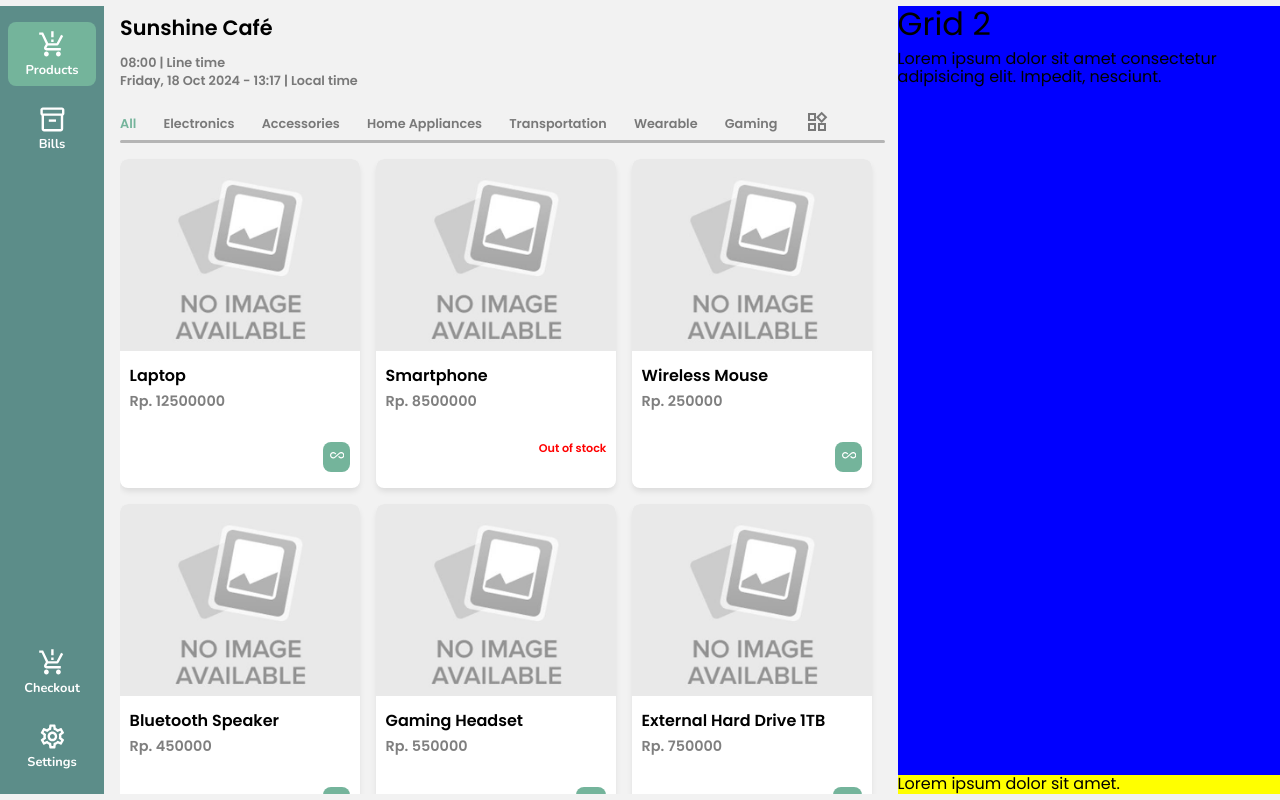
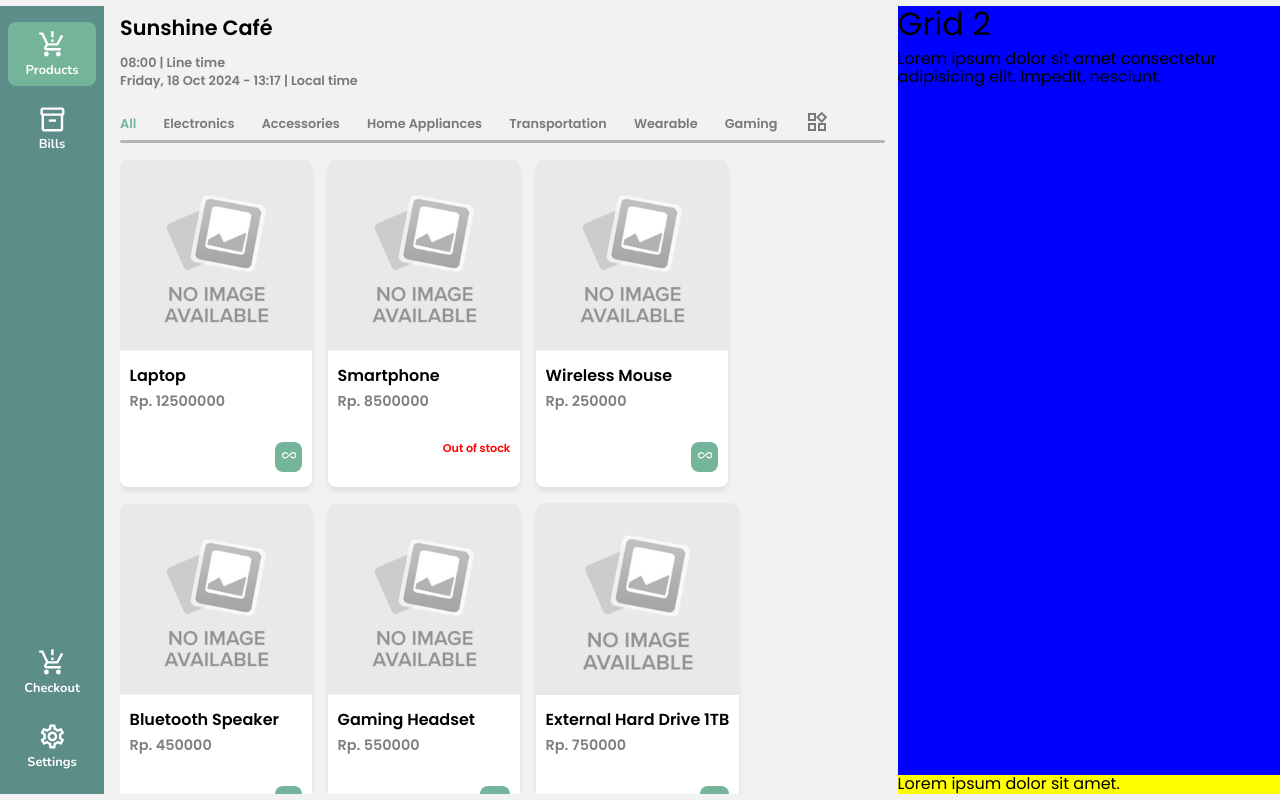
Before and after one commit to ferii007/poinket, a React (Create React App) app: page / in a window 1280 px wide. Built offline with nearby package versions, Linux system fonts and the light colour scheme.

Commit message:
update products container width add framer motion

```diff
--- a/src/app/components/ProductComponent.jsx
+++ b/src/app/components/ProductComponent.jsx
@@ -1,6 +1,7 @@
 
 import { useEffect, useState } from 'react';
 import { useSelector } from 'react-redux';
+import { AnimatePresence, motion } from 'framer-motion';
 
 import {
     CategoriesContainer,
@@ -10,6 +11,10 @@ import {
     ProductBox,
     ProductList,
 } from '../styled_components/ProductComponentStyled';
+
+import {
+    modalVariants
+} from './../tweaks/framerMotionVariants'
 
 import WidgetsOutlinedIcon from '@mui/icons-material/WidgetsOutlined';
 import AllInclusiveOutlinedIcon from '@mui/icons-material/AllInclusiveOutlined';
@@ -22,6 +27,15 @@ const ProductComponent = () => {
     const [showProducts, setShowProducts] = useState([]);
     const [categoriesProduct, setCategoriesProduct] = useState([]);
     const [activeCategory, setActiveCategory] = useState({categoryName: 'all', categoryID: null});
+    const [loadedImages, setLoadedImages] = useState(null);
+
+    const handleImageLoad = (index) => {
+        setLoadedImages(prev => {
+            const newLoadedImages = [...prev];
+            newLoadedImages[index] = true;
+            return newLoadedImages;
+        });
+    };
 
     const handleChangeCategory = (categoryName, categoryID = null) => {
         setActiveCategory({
@@ -38,6 +52,8 @@ const ProductComponent = () => {
         if (categoryName !== 'all') {
             filteredProducts = originalProducts.filter(product => product.category_name === categoryName && product.category_id === categoryID);
         }
+
+        setLoadedImages(filteredProducts)
 
         setShowProducts(filteredProducts);
     }
@@ -114,11 +130,24 @@ const ProductComponent = () => {
                     {/* <h1>Products</h1> */}
 
                     <ProductBox>
+                        <AnimatePresence>
                             {showProducts.length > 0 ? (
                                 showProducts.map((product, index) => (
-                                <ProductList key={index}>
+                                    loadedImages[index] && (
+                                        <motion.div
+                                            key={index}
+                                            variants={modalVariants}
+                                            initial="initial"
+                                            animate="animate"
+                                            exit="exit"
+                                        >
+                                            <ProductList>
                                                 <div className='product-img'>
-                                        <img src="no_image.jpg" alt="" />
+                                                    <img
+                                                        src={product.image || "no_image.jpg"}
+                                                        alt=""
+                                                        onLoad={() => handleImageLoad(index)}
+                                                    />
                                                 </div>
 
                                                 <div className='product-info'>
@@ -131,41 +160,37 @@ const ProductComponent = () => {
                                                     </h3>
 
                                                     <h3 className='product-stock'>
-                                            {
-                                                product.infinity_stock === true &&
-                                                (
-                                                   <>
+                                                        {product.infinity_stock === true ? (
                                                             <span className='stock-available' style={{ padding: '0.4rem' }}>
                                                                 <AllInclusiveOutlinedIcon style={{ fontSize: '0.9rem' }} />
                                                             </span>
-                                                   </>
-                                                )
-                                            }
-
-                                            {
-                                                product.infinity_stock === false && product.stock > 0 &&
-                                                (
-                                                   <>
+                                                        ) : product.stock > 0 ? (
                                                             <span className='stock-available'>{product.stock}</span>
-                                                   </>
-                                                )
-                                            }
-
-                                            {
-                                                product.infinity_stock === false && product.stock <= 0 &&
-                                                (
-                                                   <>
+                                                        ) : (
                                                             <span className='stock-unavailable'>Out of stock</span>
-                                                   </>
-                                                )
-                                            }
+                                                        )}
                                                     </h3>
                                                 </div>
                                             </ProductList>
+                                        </motion.div>
+                                    )
                                 ))
                             ) : (
+                                <>
+                                    <div style={{ position: 'absolute' }}>
+                                        <motion.div
+                                            key="no-products"
+                                            variants={modalVariants}
+                                            initial="initial"
+                                            animate="animate"
+                                            exit="exit"
+                                        >
                                             <div>No products</div>
+                                        </motion.div>
+                                    </div>
+                                </>
                             )}
+                        </AnimatePresence>
                     </ProductBox>
                 </div>
             </ProductContainer>
--- a/src/app/styled_components/ProductComponentStyled.js
+++ b/src/app/styled_components/ProductComponentStyled.js
@@ -53,7 +53,7 @@ const ProductList = styled.div`
     flex: 0 0 auto;
     width: 100%;
     max-width: 15rem;
-    // height: 17rem;
+    height: 20.5rem;
     border-radius: 0.5rem;
     box-shadow: 0 4px 6px -1px rgb(0 0 0 / 0.1);
     overflow: hidden;
@@ -128,6 +128,8 @@ const CategoriesContainer = styled.div`
     background-color: var(--third-color);
     position: sticky;
     top: 0;
+    z-index: 1;
+
     &::after {
         content: "";
         position: absolute;
```
Lines whose indentation alone changed are shown as unchanged.
